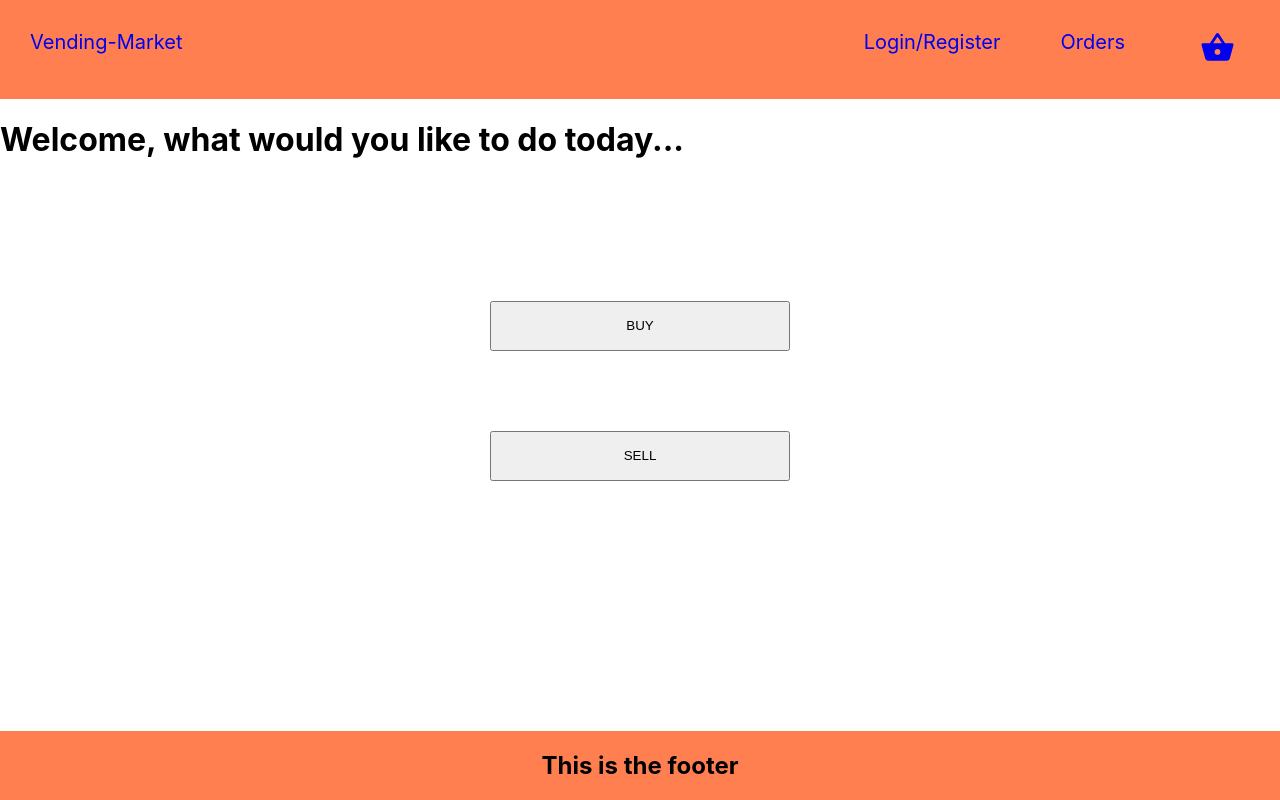
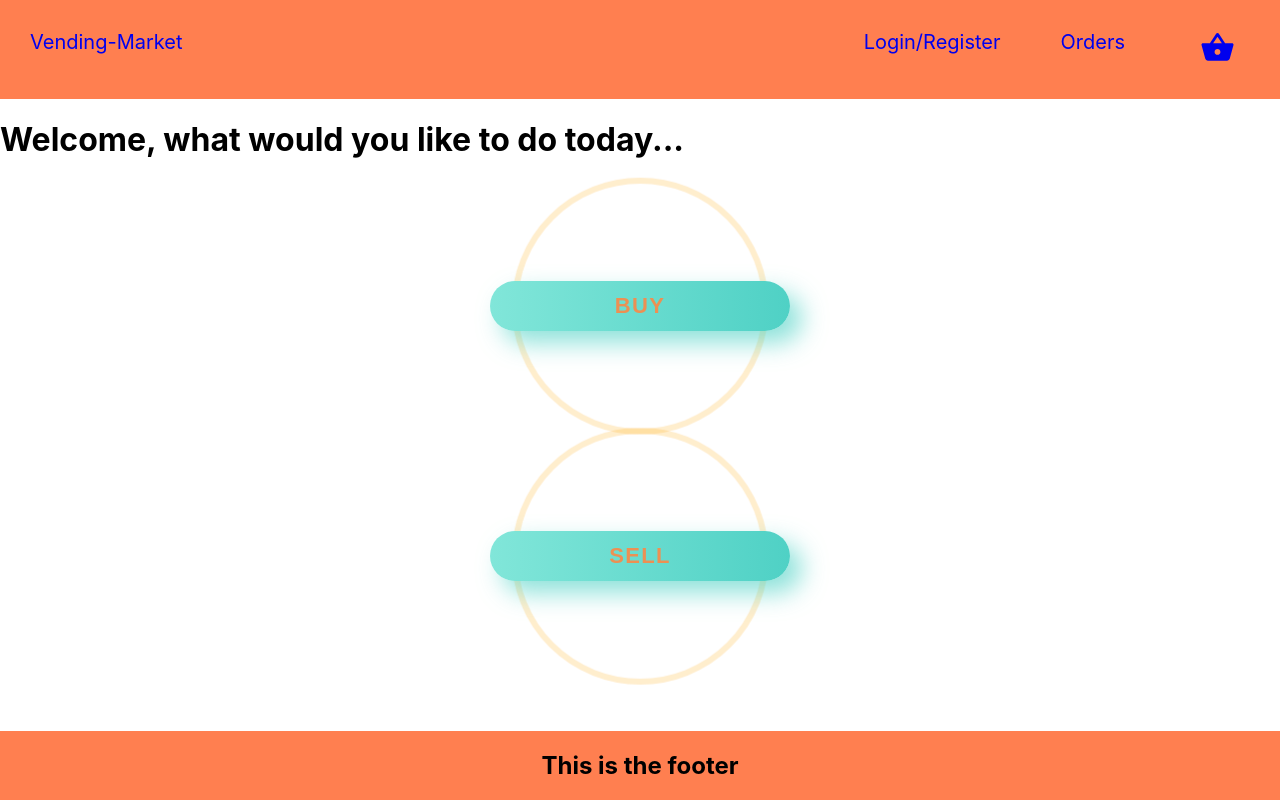
Before and after one commit to Subsono1/Selling-Market, a React (Create React App) app in the folder client/: page /buy-sell in a window 1280 px wide. Built offline with nearby package versions, Linux system fonts and the light colour scheme; what react-animations would draw is missing.

Commit message:
Tem styled buttons for BuySell

```diff
--- a/client/src/screens/BuySell.css
+++ b/client/src/screens/BuySell.css
@@ -1,3 +1,7 @@
+.buttons-div {
+  /* background: rgb(134, 194, 250); */
+}
+
 .buy-sell_div {
   display: flex;
   justify-content: center;
@@ -6,15 +10,100 @@
   /* width: 550px; */
   height: 500px;
 
+
 }
 
 .button-div {
-  padding: 80px;
+  padding: 100px;
+  height: 100%;
+  display: flex;
+  align-items: center;
+  justify-content: center;
+
 
 }
 
 .action-button {
   width: 300px;
   height: 50px;
+  cursor: pointer;
+  border: none;
+
 
 }
+
+
+
+.action-button {
+
+  font-size: 22px;
+  text-transform: uppercase;
+  letter-spacing: 1.3px;
+  font-weight: 700;
+  color: #ec9053;
+  background: #4FD1C5;
+  background: linear-gradient(90deg, #81e6d9 0%, rgba(79,209,197,1) 100%);
+  border: none;
+  border-radius: 1000px;
+  box-shadow: 12px 12px 24px rgba(79,209,197,.64);
+  transition: all 0.3s ease-in-out 0s;
+  cursor: pointer;
+  outline: none;
+  position: relative;
+  padding: 10px;
+  }
+
+  .action-button:before {
+content: '';
+  border-radius: 1000px;
+  min-width: calc(300px + 12px);
+  min-height: calc(60px + 12px);
+  border: 6px solid #00FFCB;
+  box-shadow: 0 0 60px rgba(0,255,203,.64);
+  position: absolute;
+  top: 50%;
+  left: 50%;
+  transform: translate(-50%, -50%);
+  opacity: 0;
+  transition: all .3s ease-in-out 0s;
+}
+
+.action-button:hover, .action-button:focus {
+  color: #313133;
+  transform: translateY(-6px);
+}
+
+.action-button:hover::before, .action-button:focus::before {
+  opacity: 1;
+}
+
+.action-button::after {
+  content: '';
+  width: 30px; height: 30px;
+  border-radius: 100%;
+  border: 6px solid #ffa600;
+  position: absolute;
+  z-index: -1;
+  top: 50%;
+  left: 50%;
+  transform: translate(-50%, -50%);
+  animation: ring 2s infinite;
+}
+
+.action-button:hover::after, .action-button:focus::after {
+  animation: none;
+  display: none;
+}
+
+@keyframes ring {
+  0% {
+    width: 20px;
+    height: 20px;
+    opacity: 1;
+  }
+  100% {
+    width: 300px;
+    height: 300px;
+    opacity: 0;
+  }
+}
--- a/client/src/screens/BuySell.jsx
+++ b/client/src/screens/BuySell.jsx
@@ -14,10 +14,10 @@ function BuySell() {
   }
 
   return (
-    <>
+    <div className='buttons-div'>
       <h1>Welcome, what would you like to do today...</h1>
       <div className='buy-sell_div'>
-      <div className='buttonl-div'>
+      <div className='button-div'>
         <button onClick={handleBuy} className='action-button'>BUY</button>
 
       </div>
@@ -29,7 +29,7 @@ function BuySell() {
       </div>
 
       </div>
-      </>
+      </div>
   )
 }
 
```
